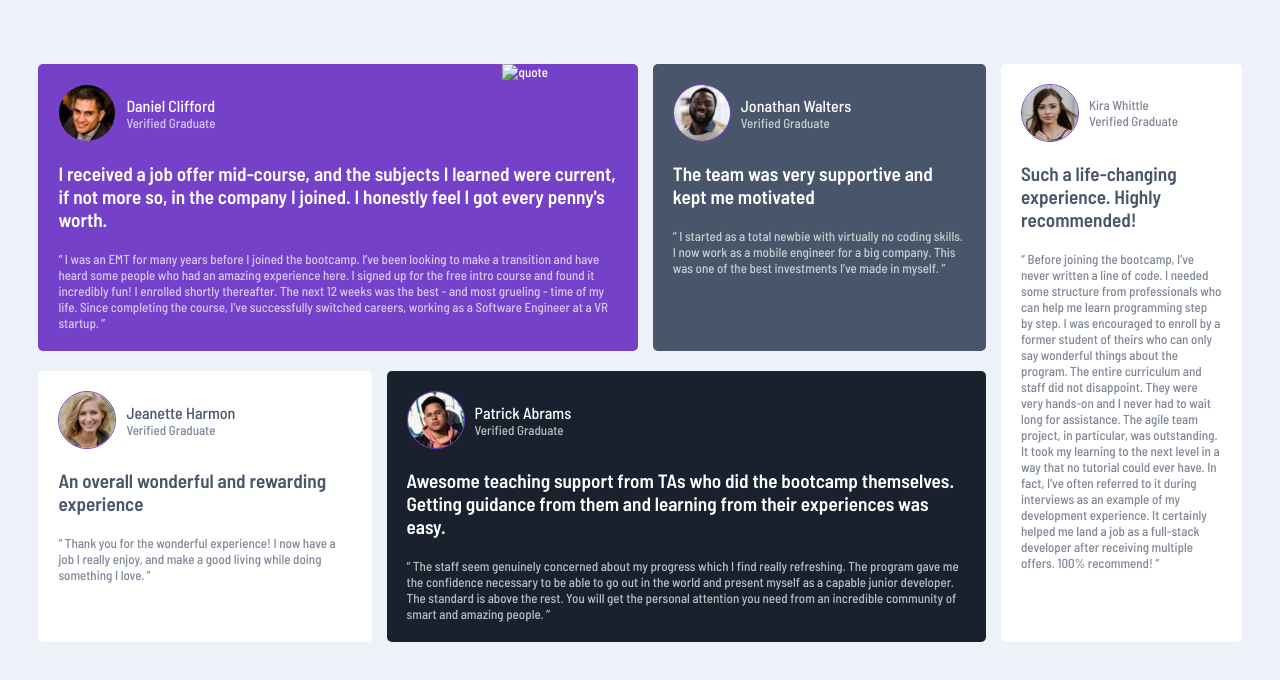
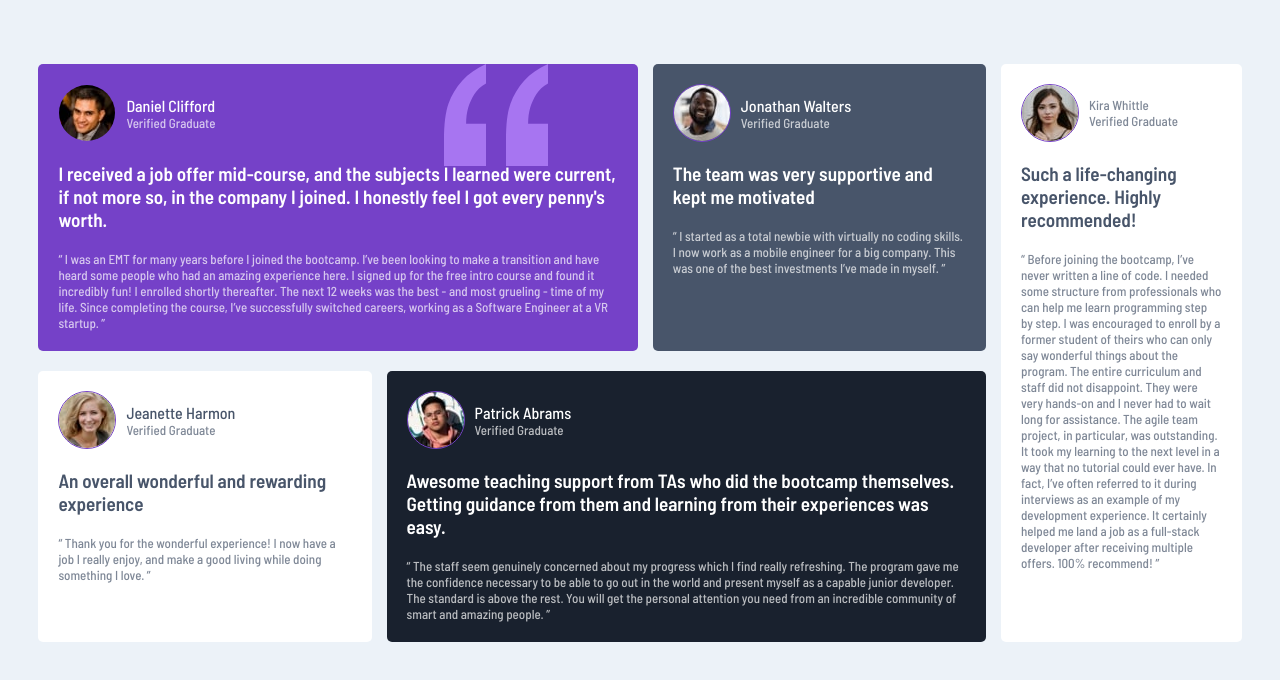
Before and after one commit to Jaheim-Douglas/testimonials-grid-section-main, a plain HTML site: page index.html in a window 1280 px wide. Drawn offline with Linux system fonts and the light colour scheme.

Commit message:
Add files via upload

```diff
--- a/index.html
+++ b/index.html
@@ -24,11 +24,7 @@
       <div id="main-left">
         <div id="top">
           <div class="grid-item" id="testimonial-1">
-            <img
-              class="quote"
-              src="images/bg-pattern-quotation.svg"
-              alt="quote"
-            />
+            <img class="quote" src="/bg-pattern-quotation.svg" alt="quote" />
             <div class="header">
               <img src="/image-daniel.jpg" alt="profile image" />
               <div class="header-txt">
```
